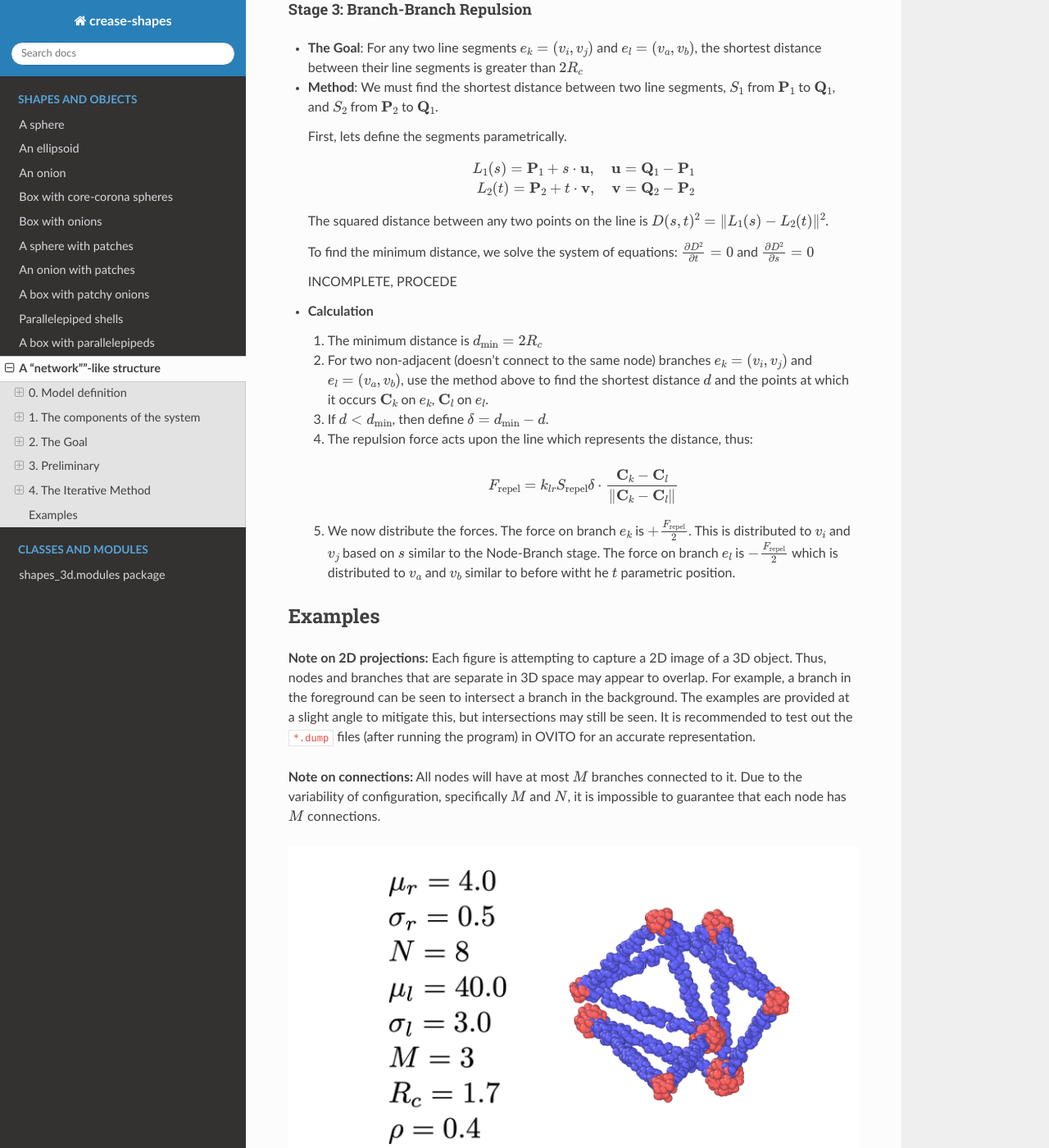
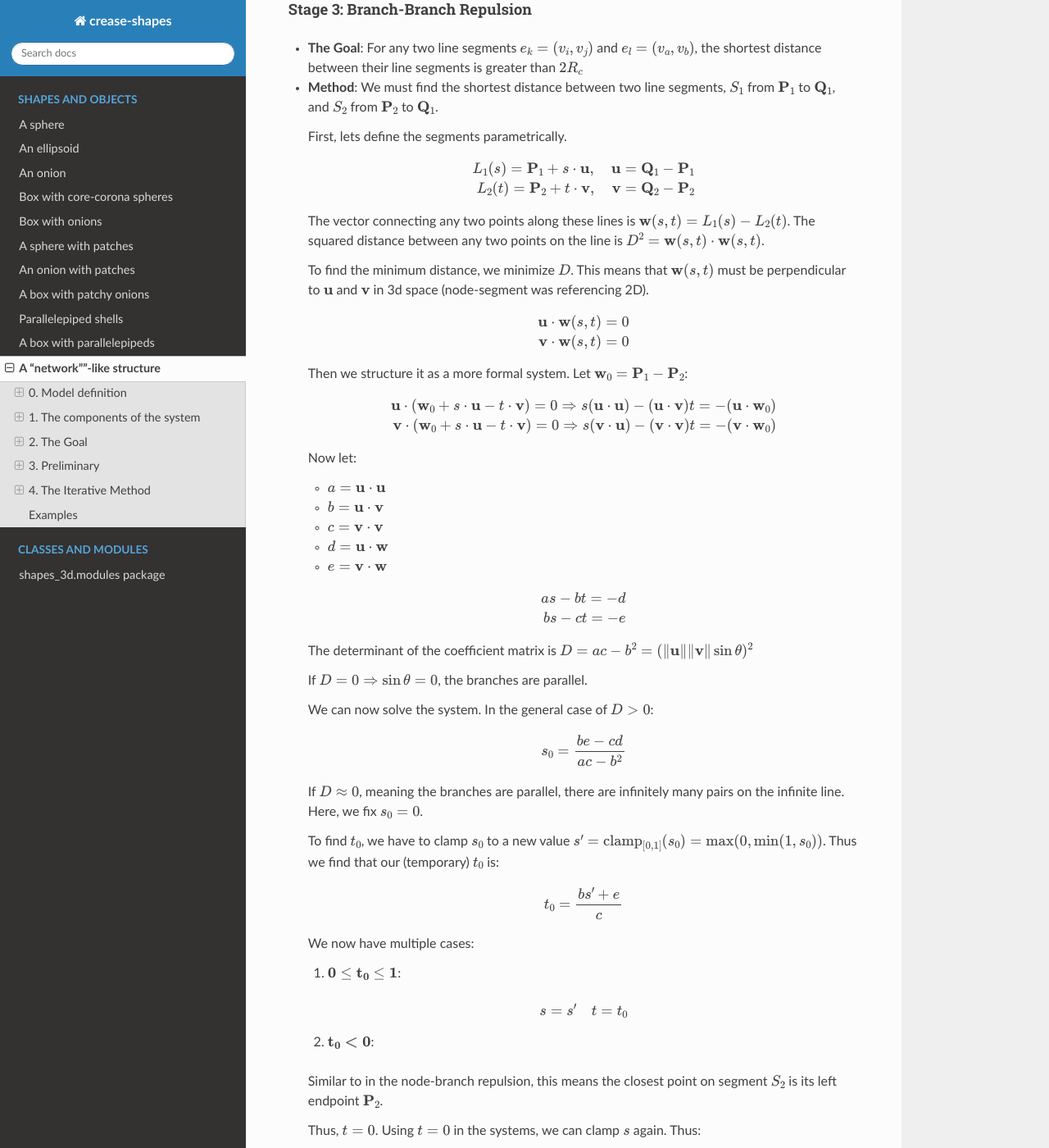
Before and after one commit to vaibhav-venkat/shapes_3d, a Sphinx documentation site: the page built from docs/network.md, in a window 1280 px wide and 1400 px high, scrolled down 8159 px. Shown: the whole window at 82% size. Built offline with Sphinx 7.4.7 and the Read the Docs theme 3.1.0, drawn with Linux system fonts in a browser that asks for light colours; some of the changed text lies outside the part shown.

Commit message:
docs: barebones completed network

```diff
--- a/docs/network.md
+++ b/docs/network.md
@@ -374,13 +374,74 @@ the shortest distance between their line segments is greater than $2 R_c$
   $$ L_1 (s) = \mathbf{P}_1 + s \cdot \mathbf{u}, \quad \mathbf{u} = \mathbf{Q}_1 - \mathbf{P}_1 \\
      L_2(t) = \mathbf{P}_2 + t \cdot \mathbf{v}, \quad \mathbf{v} = \mathbf{Q}_2 - \mathbf{P}_2$$
 
-  The squared distance between any two points on the line is $D(s, t)^2 = \Vert L_1(s) - L_2 (t) \Vert ^2$.
+  The vector connecting any two points along these lines is
+  $\mathbf{w}(s, t) = L_1(s) - L_2(t)$. The squared distance between any two points on the line is $D^2 = \mathbf{w}(s, t) \cdot \mathbf{w}(s, t)$.
 
-  To find the minimum distance, we solve the system of equations: $\frac{\partial D^2}{\partial t} = 0$ and
-  $\frac{\partial D^2}{\partial s} = 0$
+  To find the minimum distance, we minimize $D$. This means that $\mathbf{w}(s, t)$ must be
+  perpendicular to $\mathbf{u}$ and $\mathbf{v}$ in 3d space (node-segment was referencing
+  2D).
 
-  INCOMPLETE, PROCEDE
-  <!-- TODO: COMPLETE SECTION-->
+  $$ \mathbf{u} \cdot \mathbf{w}(s, t) = 0 \\
+  \mathbf{v} \cdot \mathbf{w}(s, t) = 0$$
+
+  Then we structure it as a more formal system. Let
+  $\mathbf{w}_0 = \mathbf{P}_1 - \mathbf{P}_2$:
+
+  $$ \mathbf{u} \cdot (\mathbf{w}_0 + s \cdot \mathbf{u} - t \cdot \mathbf{v}) = 0 \Rightarrow s(\mathbf{u} \cdot \mathbf{u}) - (\mathbf{u} \cdot \mathbf{v}) t = -(\mathbf{u} \cdot \mathbf{w}_0)\\
+  \mathbf{v} \cdot (\mathbf{w}_0 + s \cdot \mathbf{u} - t \cdot \mathbf{v}) = 0 \Rightarrow s(\mathbf{v} \cdot \mathbf{u}) - (\mathbf{v} \cdot \mathbf{v}) t = -(\mathbf{v} \cdot \mathbf{w}_0)$$
+  Now let:
+  * $a = \mathbf{u} \cdot \mathbf{u}$
+  * $b = \mathbf{u} \cdot \mathbf{v}$
+  * $c = \mathbf{v} \cdot \mathbf{v}$
+  * $d = \mathbf{u} \cdot \mathbf{w}$
+  * $e = \mathbf{v} \cdot \mathbf{w}$
+
+  $$ a s - bt = -d\\
+  bs - ct = -e$$
+
+  The determinant of the coefficient matrix is
+  $D = ac - b^2 = (\Vert \mathbf{u} \Vert \Vert \mathbf{v} \Vert \sin \theta)^2$
+
+  If $D = 0 \Rightarrow \sin \theta = 0$, the branches are parallel.
+
+  We can now solve the system. In the general case of $D > 0$:
+
+  $$ s_0 = \frac{be - cd}{ac - b^2}$$
+  If $D \approx 0$, meaning the branches are parallel, there are infinitely many pairs
+  on the infinite line. Here, we fix $s_0 = 0$.
+
+  To find $t_0$, we have to clamp $s_0$ to a new value
+  $s' = \text{clamp}_{[0, 1]} (s_0) = \max(0, \min(1, s_0))$. Thus we find that our
+  (temporary) $t_0$ is:
+
+  $$t_0 = \frac{b s' + e}{c}$$
+
+  We now have multiple cases:
+  1. $\mathbf{0 \le t_0 \le 1}$:
+
+    $$ s = s' \quad t = t_0$$
+
+  2. $\mathbf{t_0 < 0}$:
+
+    Similar to in the node-branch repulsion, this means the closest point on segment $S_2$ is its left endpoint $\mathbf{P}_2$.
+
+    Thus, $t = 0$. Using $t = 0$ in the systems, we can clamp $s$ again. Thus:
+
+    $$ t = 0 \quad s = \text{clamp}_{[0, 1]} (-\frac{d}{a}) $$
+
+  3. $\mathbf{t_0 > 1}$:
+
+    Now, the closest point on $S_2$ is $\mathbf{Q}_2$. Let $t = 1$. Solving the system gives:
+
+    $$t = 1 \quad s = \text{clamp}_{[0, 1]} (\frac{b-d}{a}) $$
+
+
+  Finally, we can see the final results are:
+
+  * Closet point on segment $S_1$: $\mathbf{C}_1 = \mathbf{P}_1 + s \cdot \mathbf{u}$
+  *  Closet point on segment $S_2$: $\mathbf{C}_2 = \mathbf{P}_2 + t \cdot \mathbf{v}$
+  *  The shortest distance $d = \Vert \mathbf{C}_1 - \mathbf{C}_2 \Vert$
+
 
 * **Calculation**
   1. The minimum distance is $d_\text{min} = 2 R_c$
```
